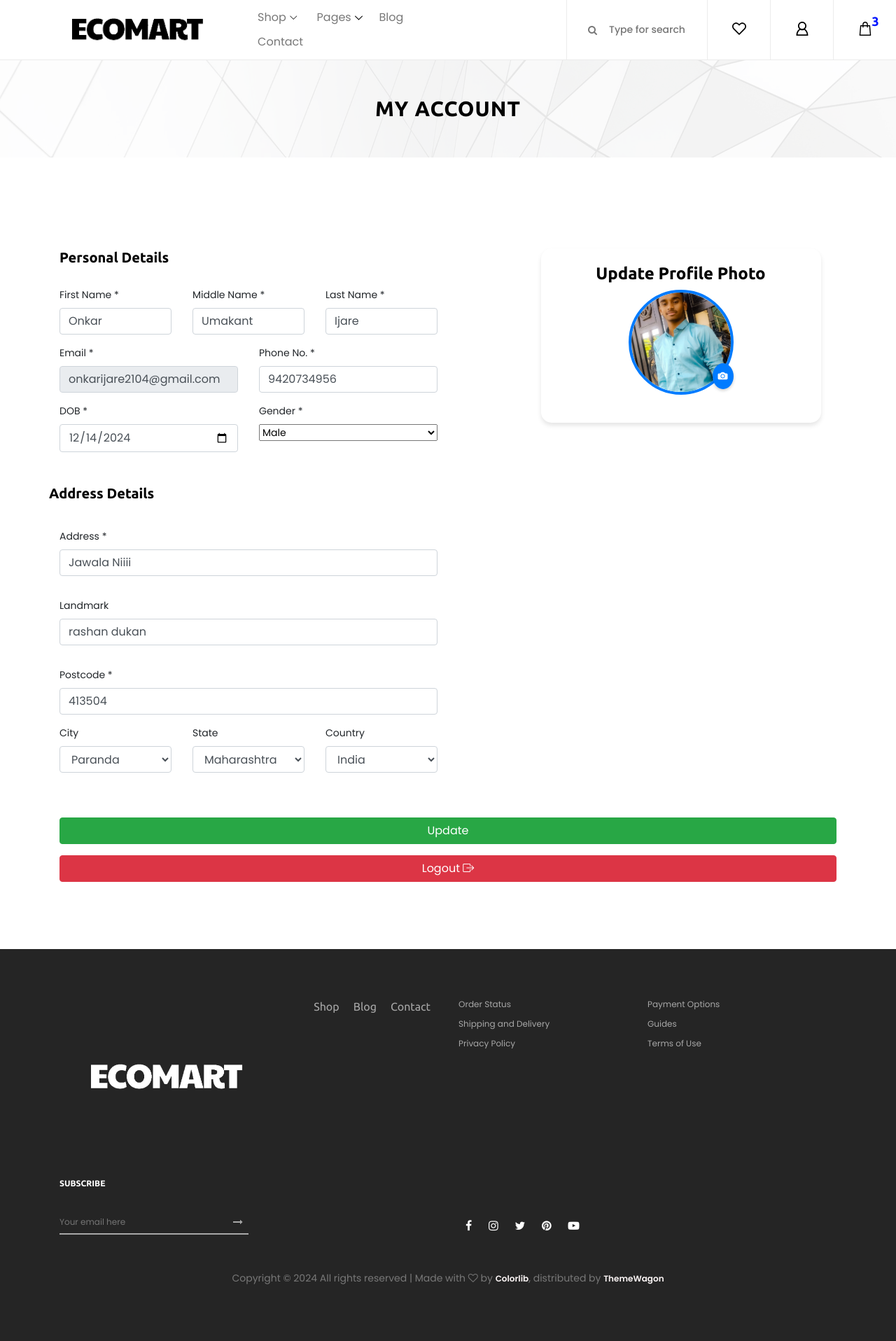
After one commit to Onkar2104/EcoMart, a Django app: page /account/ in a window 1280 px wide. The commit adds this page. Shown: the whole page at 70% size. Run offline with Django 4.2, Linux system fonts and the light colour scheme; a user stored in the database is signed in; data comes from the database, SQL or seed files in the repository; both versions use the stored data as it was after the commit; style sheets or scripts are compiled from the project's sources; some libraries are stand-ins or nearby versions; some web fonts are replaced.

Commit message:
update account

```diff
--- a/EcoMart/urls.py
+++ b/EcoMart/urls.py
@@ -18,6 +18,8 @@ from django.contrib import admin
 from django.urls import path
 from products.views import *
 from account.views import *
+from django.conf import settings
+from django.conf.urls.static import static
 
 urlpatterns = [
     path('', home_page, name="home_page"),
@@ -28,9 +30,14 @@ urlpatterns = [
     path('checkout/', checkout, name="checkout"),
     path('about/', about_us, name="about"),
 
+    path('account/', account, name="account"),
     path('login/', login, name="login"),
     path('logout/', logout_page, name="logout"),
     path('register/', register, name="register"),
 
     path('admin/', admin.site.urls),
 ]
+
+if settings.DEBUG:
+    urlpatterns += static(settings.STATIC_URL, document_root=settings.STATIC_ROOT)
+    urlpatterns += static(settings.MEDIA_URL, document_root=settings.MEDIA_ROOT)
--- /dev/null
+++ b/account/templates/account.html
@@ -0,0 +1,319 @@
+{% extends "base.html" %}
+
+{% block start %}
+{% load static %}
+<link rel="stylesheet" href="{% static 'css/style.css' %}">
+<link rel="stylesheet" href="{% static 'css/core-style.css' %}">
+
+<style>
+    .profile-card {
+        max-width: 400px;
+        margin: 50px auto;
+        background-color: #fff;
+        border-radius: 15px;
+        box-shadow: 0 4px 6px rgba(0, 0, 0, 0.1);
+        padding: 20px;
+        text-align: center;
+    }
+
+    .profile-image-container {
+        position: relative;
+        width: 150px;
+        height: 150px;
+        margin: 0 auto 20px;
+    }
+
+    .profile-image-container img {
+        width: 100%;
+        height: 100%;
+        object-fit: cover;
+        border-radius: 50%;
+        border: 4px solid #007bff;
+    }
+
+    .upload-icon {
+        position: absolute;
+        bottom: 0;
+        right: 0;
+        background-color: #007bff;
+        color: #fff;
+        border: none;
+        border-radius: 50%;
+        padding: 8px;
+        cursor: pointer;
+        box-shadow: 0 2px 4px rgba(0, 0, 0, 0.2);
+    }
+
+    .upload-icon:hover {
+        background-color: #0056b3;
+    }
+
+    .file-input {
+        display: none;
+    }
+
+    .btn-save {
+        background-color: #007bff;
+        border: none;
+    }
+
+    .btn-save:hover {
+        background-color: #0056b3;
+    }
+
+    h3 {
+        color: #333;
+    }
+</style>
+
+
+<div class="breadcumb_area bg-img" style="background-image: url({% static 'img/bg-img/breadcumb.jpg' %});">
+    <div class="container h-100">
+        <div class="row h-100 align-items-center">
+            <div class="col-12">
+                <div class="page-title text-center">
+                    <h2>my Account</h2>
+                </div>
+            </div>
+        </div>
+    </div>
+</div>
+
+
+<div class="checkout_area section-padding-80">
+    <div class="container">
+        <form method="post" enctype="multipart/form-data">
+            {% csrf_token %}
+
+            {% if messages %}
+            {{ message.tags }}
+            <div class="alert alert-primary" id="notification" role="alert">
+                {% for message in messages %}
+                {{ message }}
+                {% endfor %}
+            </div>
+            {% endif %}
+
+            <div class="row">
+
+                <div class="col-12 col-md-6">
+                    <div class="checkout_details_area mt-50 clearfix">
+
+                        <div class="cart-page-heading mb-30">
+                            <h5>Personal Details</h5>
+                        </div>
+
+                        <div class="row">
+                            <div class="col-md-4 mb-3">
+                                <label for="first_name">First Name <span>*</span></label>
+                                <input type="text" class="form-control" id="first_name" name="first_name" value="{{first_name}}" required>
+                            </div>
+                            <div class="col-md-4 mb-3">
+                                <label for="middle_name">Middle Name <span>*</span></label>
+                                <input type="text" class="form-control" id="middle_name" name="middle_name"
+                                    value="{{middle_name}}">
+                            </div>
+                            <div class="col-md-4 mb-3">
+                                <label for="last_name">Last Name <span>*</span></label>
+                                <input type="text" class="form-control" id="last_name" name="last_name"
+                                    value="{{last_name}}" required>
+                            </div>
+                            <div class="col-6 mb-3">
+                                <label for="email">Email <span>*</span></label>
+                                <input type="email" class="form-control" id="email" name="email" value="{{email}}"
+                                    readonly>
+                            </div>
+                            <div class="col-6 mb-3">
+                                <label for="phone">Phone No. <span>*</span></label>
+                                <input type="phone" class="form-control" id="phone" name="phone" value="{{phone}}">
+                            </div>
+                            <div class="col-6 mb-3">
+                                <label for="date_of_birth">DOB <span>*</span></label>
+                                <input type="date" class="form-control" id="date_of_birth" name="date_of_birth"
+                                    value="{{date_of_birth}}">
+                            </div>
+                            <div class="col-6 mb-3">
+                                <label for="gender">Gender <span>*</span></label>
+                                <select class="w-100" class="form-control" id="gender" name="gender" value="{{gender}}">
+                                    <option>{{gender}}</option>
+                                    <option value="Male">Male</option>
+                                    <option value="Female">Female</option>
+                                    <option value="Other">Other</option>
+                                </select>
+                            </div>
+
+                            <div class="cart-page-heading mt-30 mb-30">
+                                <h5>Address Details</h5>
+                            </div>
+
+                            <div class="col-12 mb-3">
+                                <label for="address">Address <span>*</span></label>
+                                <input type="text" class="form-control mb-3" id="address" name="address"
+                                    value="{{address}}">
+                            </div>
+                            <div class="col-12 mb-3">
+                                <label for="landmark">Landmark </label>
+                                <input type="text" class="form-control mb-3" id="landmark" name="land_mark"
+                                    value="{{land_mark}}">
+                            </div>
+                            <div class="col-12 mb-3">
+                                <label for="postal_code">Postcode <span>*</span></label>
+                                <input type="text" class="form-control" id="postal_code" name="postal_code"
+                                    value="{{postal_code}}" onblur="fetchLocation()">
+                            </div>
+
+
+                            <div class="col-4 mb-3">
+                                <label for="city" class="form-label">City</label>
+                                <select class="form-control" id="city" name="city">
+                                    <option value="{{city}}" selected>{{city}}</option>
+                                </select>
+                            </div>
+                            <div class="col-4 mb-3">
+                                <label for="state" class="form-label">State</label>
+                                <select class="form-control" id="state" name="state">
+                                    <option value="{{state}}" selected>{{state}}</option>
+                                </select>
+                            </div>
+                            <div class="col-4 mb-3">
+                                <label for="country" class="form-label">Country</label>
+                                <select class="form-control" id="country" name="country">
+                                    <option value="{{country}}" selected>{{country}}</option>
+                                </select>
+
+                            </div>
+                        </div>
+                    </div>
+                </div>
+
+                <div class="col-12 col-md-6 col-lg-5 ml-lg-auto">
+
+                    <div class="profile-card">
+                        <h4>Update Profile Photo</h4>
+                        <div class="profile-image-container">
+                            <img id="profile-preview" src="/media/{{profile_image}}" alt="Profile Photo">
+                            <label for="file-upload" class="upload-icon">
+                                <i class="bi bi-camera-fill"></i> <!-- Bootstrap Icon -->
+                            </label>
+                            <input type="file" id="file-upload" class="file-input" name="profile_image"
+                                onchange="previewProfilePhoto(event)">
+
+                        </div>
+                    </div>
+
+                    <!-- <div class="profile-card">
+                        <h4>Update Profile Photo</h4>
+                        <div class="profile-image-container">
+                            <label for="file-upload" style="cursor: pointer;">
+                                <img id="profile-preview" src="/media/{{profile_image}}" alt="Profile Photo">
+                                <label for="logout" class="upload-icon">
+                                    <i class="bi bi-box-arrow-right"></i>
+                                </label>
+                            </label>
+                            <input type="file" id="file-upload" class="file-input" name="profile_image"
+                                onchange="previewProfilePhoto(event)">
+
+                        </div>
+                        <button type="submit" class="btn btn-success float-right">Update</button>
+                    </div> -->
+
+                </div>
+            </div>
+
+                <button type="submit" class="btn btn-success col-12 mb-3 mt-5">Update</button>
+            <!-- <button class="btn btn-danger"><a hraf="/logout/">Logout</a></button> -->
+
+                <a href="/logout/" class="btn btn-danger col-12 mb-3"> Logout
+                    <i class="bi bi-box-arrow-right"></i>
+                </a>
+        </form>
+    </div>
+</div>
+
+<link href="https://cdn.jsdelivr.net/npm/bootstrap-icons/font/bootstrap-icons.css" rel="stylesheet">
+
+<script>
+    function previewProfilePhoto(event) {
+        const input = event.target;
+        const preview = document.getElementById("profile-preview");
+
+        if (input.files && input.files[0]) {
+            const reader = new FileReader();
+
+            reader.onload = function (e) {
+                preview.src = e.target.result;
+            };
+
+            reader.readAsDataURL(input.files[0]);
+        }
+    }
+</script>
+
+<script src="https://cdn.jsdelivr.net/npm/bootstrap@5.3.0/dist/js/bootstrap.bundle.min.js"></script>
+
+<script>
+    const postalCodeInput = document.getElementById("postal_code");
+    const citySelect = document.getElementById("city");
+    const stateSelect = document.getElementById("state");
+    const countrySelect = document.getElementById("country");
+
+    postalCodeInput.addEventListener("input", function () {
+        const postalCode = this.value;
+        if (postalCode.length >= 3) { // Avoid unnecessary API calls for short input
+            fetch(`https://nominatim.openstreetmap.org/search?postalcode=${postalCode}&format=json&addressdetails=1`)
+                .then(response => response.json())
+                .then(data => {
+                    // Clear previous options
+                    citySelect.innerHTML = '<option value="">Select City</option>';
+                    stateSelect.innerHTML = '<option value="">Select State</option>';
+                    countrySelect.innerHTML = '<option value="">Select Country</option>';
+
+                    if (data.length > 0) {
+                        const address = data[0].address;
+
+                        // Populate dropdowns
+                        if (address.city) {
+                            citySelect.innerHTML += `<option value="${address.city}" selected>${address.city}</option>`;
+                        }
+                        if (address.state) {
+                            stateSelect.innerHTML += `<option value="${address.state}" selected>${address.state}</option>`;
+                        }
+                        if (address.country) {
+                            countrySelect.innerHTML += `<option value="${address.country}" selected>${address.country}</option>`;
+                        }
+                    }
+                })
+                .catch(error => console.error("Error fetching location:", error));
+        }
+    });
+</script>
+
+<script>
+    // Wait for the DOM to load
+    document.addEventListener('DOMContentLoaded', function () {
+        // Select the notification div
+        const notification = document.getElementById('notification');
+        // Check if the notification exists
+        if (notification) {
+            // Set a timeout to remove the notification after 10 seconds
+            setTimeout(() => {
+                notification.remove();
+            }, 10000); // 10 seconds = 10000 ms
+        }
+    });
+</script>
+
+
+
+<script src="{% static 'js/jquery/jquery-2.2.4.min.js' %}"></script>
+
+<script src="{% static 'js/popper.min.js' %}"></script>
+
+<script src="{% static 'js/bootstrap.min.js' %}"></script>
+
+
+<script src="{% static 'js/classy-nav.min.js' %}"></script>
+
+<script src="{% static 'js/active.js' %}"></script>
+
+{% endblock %}
--- a/account/views.py
+++ b/account/views.py
@@ -1,11 +1,12 @@
 from django.shortcuts import render
 from django.contrib.auth import get_user_model, authenticate, login as auth_login, logout
+from django.contrib.auth.decorators import login_required
 from django.contrib import messages
 from django.shortcuts import redirect
 from django.contrib.auth.password_validation import validate_password
 from django.core.exceptions import ValidationError
 import random
-from account.models import User
+from account.models import User, Account
 from django.core.mail import send_mail
 from django.conf import settings
 
@@ -140,3 +141,119 @@ def register(request):
 
     # Default: Show registration form
     return render(request, "register.html", {"step": "register"})
+
+
+@login_required(login_url="/login/")
+def account(request):
+
+
+    # account_update = User.objects.get(user=request.user)
+
+    try:
+        # profile = User.objects.get(user=request.user)
+        account = Account.objects.get(user=request.user)
+
+        first_name = request.user.first_name
+        middle_name = request.user.middle_name
+        last_name = request.user.last_name
+        email = request.user.email
+        phone = request.user.phone
+
+        if account.date_of_birth:
+            date_of_birth = account.date_of_birth.strftime('%Y-%m-%d')
+        else:
+            date_of_birth = ''
+
+        profile_image = account.profile_image
+        # date_of_birth = account.date_of_birth
+        gender = account.gender
+        address = account.address
+        land_mark = account.land_mark
+        city = account.city
+        state = account.state
+        country = account.country
+        postal_code = account.postal_code
+
+    except Account.DoesNotExist:
+        account = Account(user=request.user)
+
+        first_name = request.user.first_name if request.user.first_name else ""
+        middle_name = getattr(request.user, 'middle_name', "")
+        last_name = request.user.last_name if request.user.last_name else ""
+        email = request.user.email if request.user.email else ""
+        phone = getattr(request.user, 'phone', "")
+
+        profile_image = account.profile_image if account.profile_image else ""
+        date_of_birth = account.date_of_birth if account.date_of_birth else ""
+        gender = account.gender if account.gender else ""
+        address = account.address if account.address else ""
+        land_mark = account.land_mark if account.land_mark else ""
+        city = account.city if account.city else ""
+        state = account.state if account.state else ""
+        country = account.country if account.country else ""
+        postal_code = account.postal_code if account.postal_code else ""
+
+        if request.method == "POST":
+            account.profile_image = request.FILE.get('profile_image') if request.FILES.get('profile_image') else account.profile_image
+            account.date_of_birth = request.POST.get('date_of_birth')
+            account.gender = request.POST.get('gender')
+            account.address = request.POST.get('address')
+            account.land_mark = request.POST.get('land_mark')
+            account.city = request.POST.get('city')
+            account.state = request.POST.get('state')
+            account.country = request.POST.get('country')
+            account.postal_code = request.POST.get('postal_code')
+
+            account.save()
+            messages.success(request, "Profile updated successfully.!")
+            return redirect('/account/')
+
+
+    ### For Update account data ###
+    update_user = request.user
+    update_account = Account.objects.get(user = request.user)
+
+    if request.method == "POST":
+        update_user.first_name = request.POST.get('first_name', update_user.first_name)
+        update_user.middle_name = request.POST.get('middle_name')
+        update_user.last_name = request.POST.get('last_name')
+        update_user.phone = request.POST.get('phone')
+
+        update_account.profile_image = request.FILES.get('profile_image') if request.FILES.get('profile_image') else update_account.profile_image
+        update_account.date_of_birth = request.POST.get('date_of_birth')
+        update_account.gender = request.POST.get('gender')
+        update_account.address = request.POST.get('address')
+        update_account.land_mark = request.POST.get('land_mark')
+        update_account.city = request.POST.get('city')
+        update_account.state = request.POST.get('state')
+        update_account.country = request.POST.get('country')
+        update_account.postal_code = request.POST.get('postal_code')
+
+        update_user.save()
+        update_account.save()
+
+
+        messages.success(request, "Updated Successfully.!")
+        return redirect('/account/')
+
+
+
+    context = {
+        "page":"My Account",
+        'first_name': first_name,
+        'middle_name': middle_name,
+        'last_name': last_name,
+        'email': email,
+        'phone': phone,
+        'profile_image': profile_image,
+        'date_of_birth': date_of_birth,
+        'gender': gender,
+        'address': address,
+        'land_mark': land_mark,
+        'city': city,
+        'state': state,
+        'country': country,
+        'postal_code': postal_code,
+        }
+
+    return render(request, "account.html", context)
--- a/products/templates/base.html
+++ b/products/templates/base.html
@@ -115,17 +115,21 @@
                 </div>
                 <!-- User Login Info -->
                 <div class="user-login-info">
-                    <a href="#"><img src="{% static 'img/core-img/user.svg' %}" alt=""></a>
+                    <a href="/account/"><img src="{% static 'img/core-img/user.svg' %}" alt=""></a>
                 </div>
                 <!-- Cart Area -->
+                {% if request.user.is_authenticated  %}
                 <div class="cart-area">
                     <a href="#" id="essenceCartBtn"><img src="{% static 'img/core-img/bag.svg' %}" alt="">
                         <span>3</span></a>
                 </div>
+                {% endif %}
             </div>
 
         </div>
     </header>
+
+
 
     <!-- ##### Right Side Cart Area ##### -->
     <div class="cart-bg-overlay"></div>
@@ -207,6 +211,7 @@
             </div>
         </div>
     </div>
+
     <!-- ##### Right Side Cart End ##### -->
 
     {% block start %}
```
Also changed, not shown: EcoMart/settings.py (+5 -3 lines), account/admin.py (+11 -1 lines), account/models.py (+31 -0 lines), account/migrations/0004_account.py (added), account/migrations/0005_alter_account_gender.py (added), account/migrations/0006_alter_account_gender.py (added), db.sqlite3, media/profile/170525040911.jpg (added), media/profile/170525040911_8CG42ZY.jpg (added), media/profile/pho.jpg (added), media/profile/pic.png (added).
